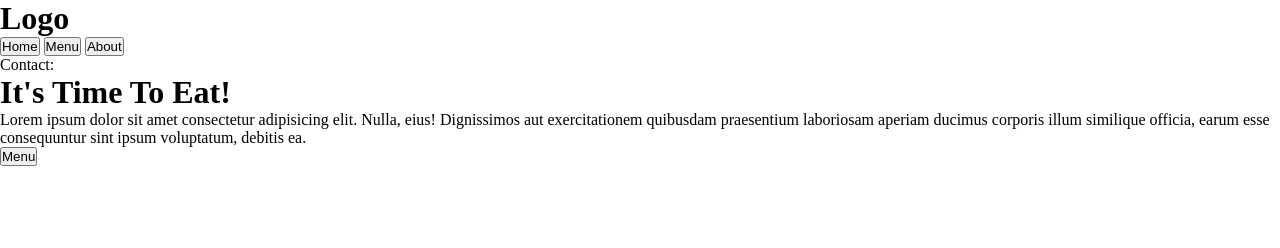
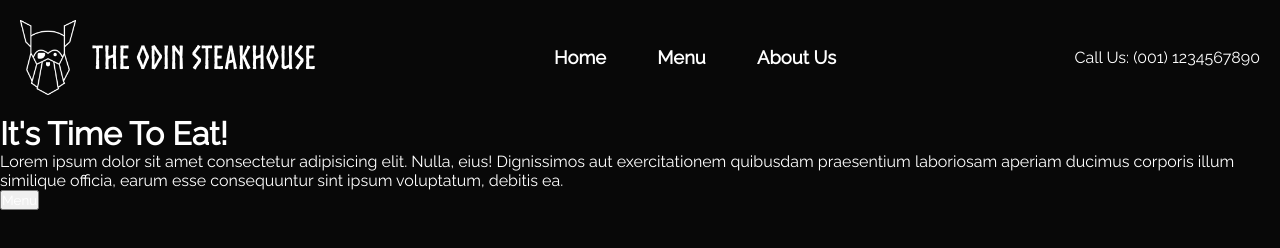
Before and after one commit to fmtayag/odin-restaurant, a website built with webpack: page src/template.html in a window 1280 px wide. Built offline with nearby package versions, Linux system fonts and the light colour scheme.

Commit message:
Style the navbar

```diff
--- a/src/index.js
+++ b/src/index.js
@@ -3,6 +3,7 @@ import createHome from "./pages/home.js";
 import createMenu from "./pages/menu.js";
 import createAbout from "./pages/about.js";
 import './styles/index.css';
+import './styles/nav.css';
 
 const btnHome = document.querySelector("#home");
 const btnMenu = document.querySelector("#menu");
--- a/src/styles/index.css
+++ b/src/styles/index.css
@@ -3,3 +3,49 @@
     padding: 0;
     box-sizing: border-box;
 }
+
+:root {
+    --background-color: rgb(8, 8, 8);
+    --text-primary: white;
+    --accent-color: rgb(226, 72, 16);
+    --main-margin: 1.25rem;
+}
+
+@font-face {
+    font-family: 'Norse';
+    src: url('../../assets/Norse-Bold.woff2') format('woff2'),
+      url('../../assets/Norse-Bold.woff') format('woff');
+    font-weight: bold;
+    font-style: normal;
+    font-display: swap;
+}
+
+@font-face {
+    font-family: 'Raleway';
+    src: url('../../assets/Raleway-Regular.woff2') format('woff2'),
+        url('../../assets/Raleway-Regular.woff') format('woff');
+    font-weight: normal;
+    font-style: normal;
+    font-display: swap;
+}
+
+body {
+    background-repeat: no-repeat;
+    background-position: 50% 20%;
+    background-color: var(--background-color);
+}
+
+h1, h2, p, button {
+    font-family: 'Raleway', 'Times New Roman', Times, serif;
+    color: var(--text-primary);
+}
+
+.center-items {
+    display: flex;
+    justify-content: center;
+    align-items: center;
+}
+
+.title {
+    font-family: 'Norse', 'Times New Roman', Times, serif;
+}
--- /dev/null
+++ b/src/styles/nav.css
@@ -0,0 +1,29 @@
+header {
+    display: flex;
+    justify-content: space-between;
+    margin: var(--main-margin);
+}
+
+header > :nth-child(1) {
+    & h1 {
+        margin-left: 1rem;
+    }
+}
+
+nav {
+    display: flex;
+    gap: max(1rem, 4vw);
+}
+
+nav > button {
+    border: 0;
+    background-color: var(--background-color);
+    /* padding: 1rem; */
+    font-weight: bold;
+    font-size: 1.15rem;
+    transition: color 150ms ease-in;
+}
+
+nav > button:hover {
+    color: var(--accent-color);
+}
--- a/src/template.html
+++ b/src/template.html
@@ -7,16 +7,17 @@
 </head>
 <body>
     <header>
-        <div>
-            <h1>Logo</h1>
+        <div class="center-items">
+            <img src="../assets/logo-lined.png" alt="Odin Steakhouse Logo" width="56">
+            <h1 class="title">The Odin Steakhouse</h1>
         </div>
-        <nav>
+        <nav class="center-items">
             <button type="button" id="home">Home</button>
             <button type="button" id="menu">Menu</button>
-            <button type="button" id="about">About</button>
+            <button type="button" id="about">About Us</button>
         </nav>
-        <div>
-            Contact:
+        <div class="center-items">
+            <p>Call Us: (001) 1234567890</p>
         </div>
     </header>
     <div id="content">
```
